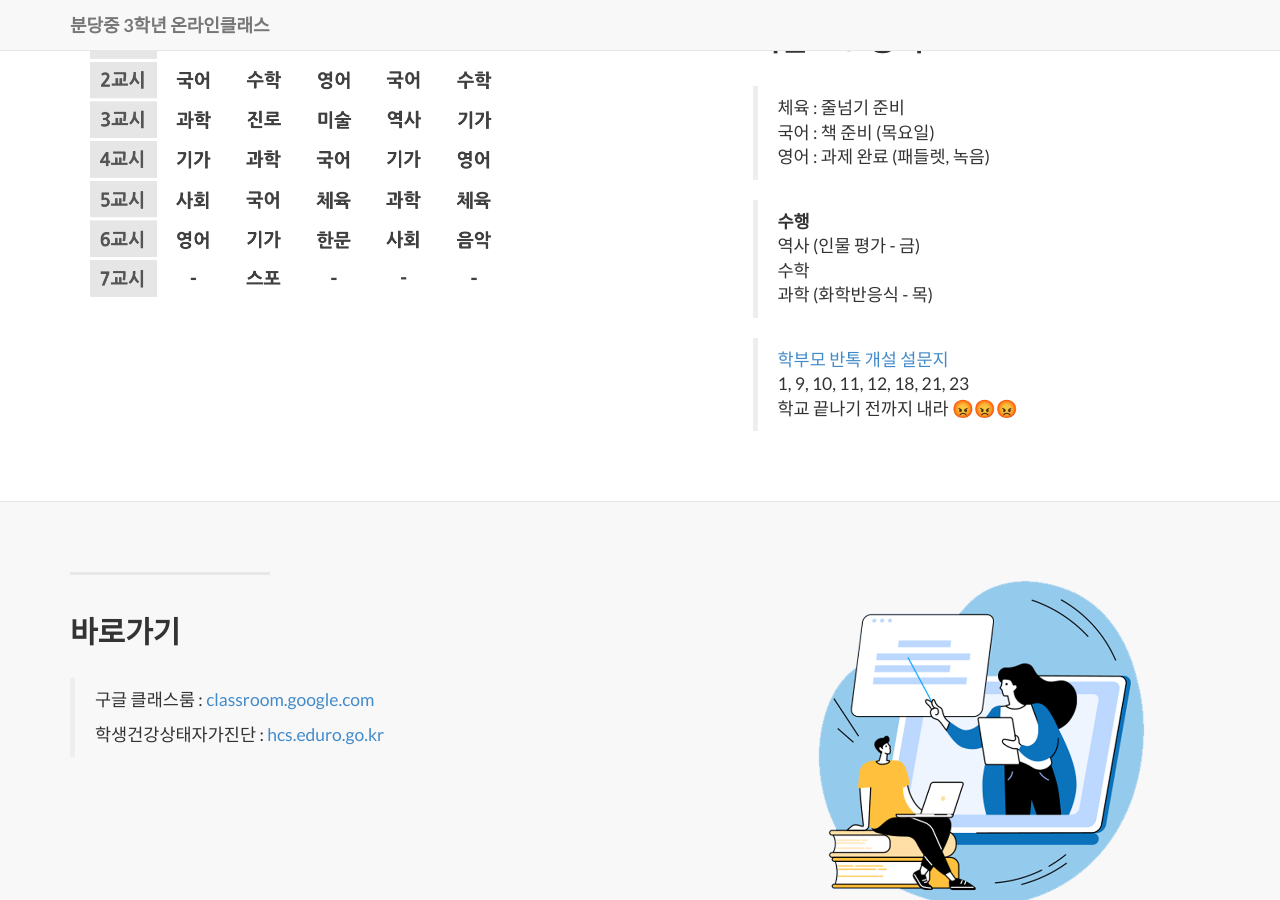
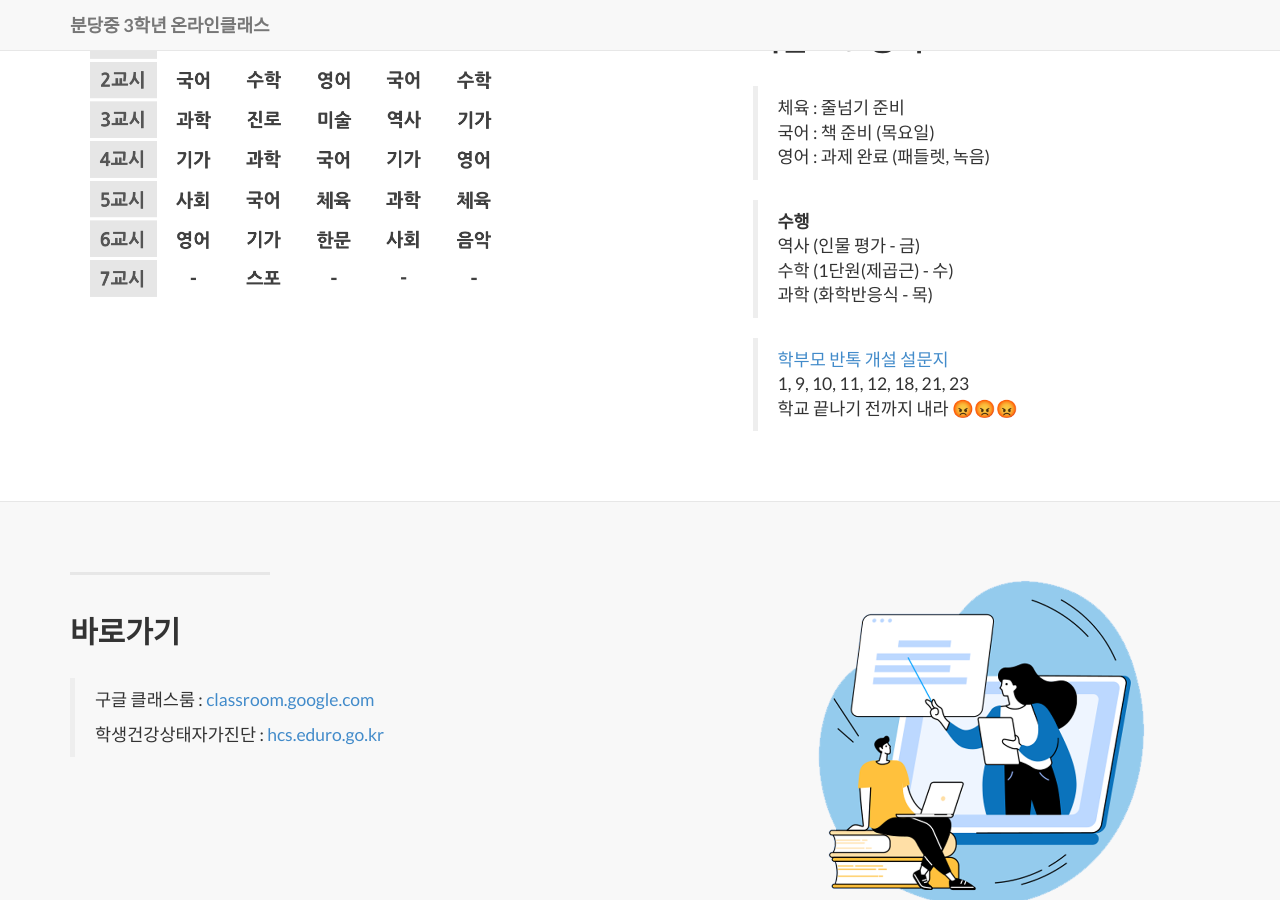
Before and after one commit to bundang-ms-2021/oncl, a Jekyll site: the page built from index.html, in a window 1280 px wide and 900 px high, scrolled down 855 px. Built offline with Jekyll 4.4.1, drawn with Linux system fonts in a browser that asks for light colours; nearby versions of some CDN libraries; library files that are not in the unit come from our copies.

Commit message:
Update 2014-09-21-services-1.markdown

```diff
--- a/_posts/2014-09-21-services-1.markdown
+++ b/_posts/2014-09-21-services-1.markdown
@@ -12,7 +12,7 @@ description: |
 
   > **수행**
   > 역사 (인물 평가 - 금)
-  > 수학
+  > 수학 (1단원(제곱근) - 수)
   > 과학 (화학반응식 - 목)
 
   > <a href = "https://forms.gle/hAUZGe9o8KbfpddZ6">학부모 반톡 개설 설문지</a>
```
